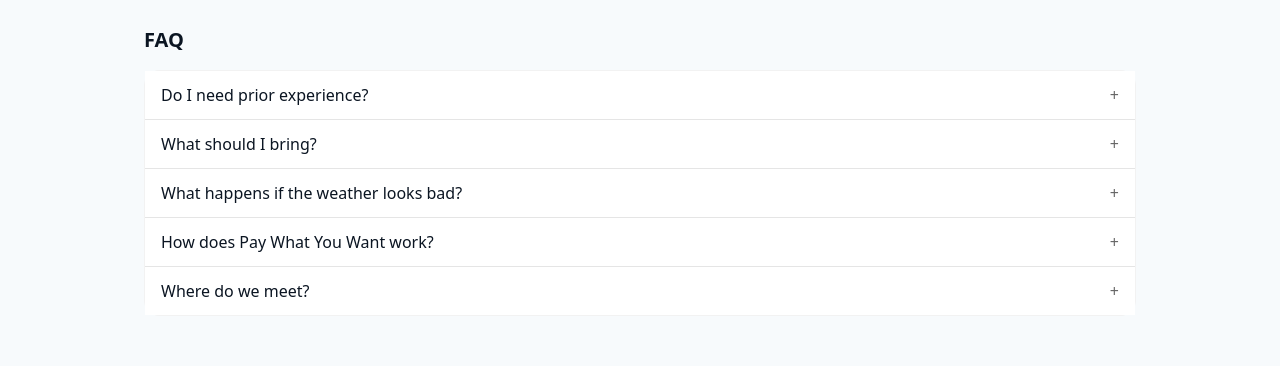
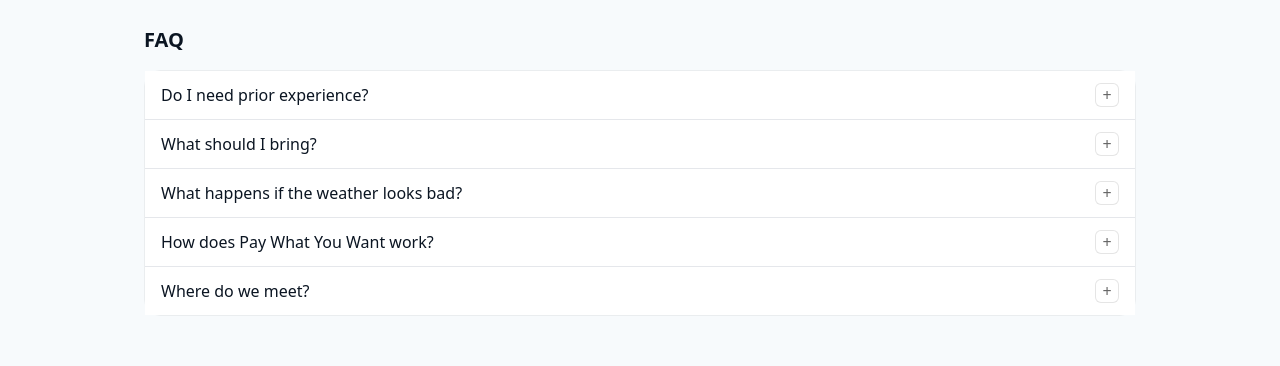
Before and after one commit to RichardRVD/be-still-crossville, a React (Vite) app: page /about in a window 1280 px wide. Shown: the part 1032-1398 px from the top of the page. Built offline with nearby package versions, Linux system fonts and the light colour scheme; no server answers.

Commit message:
add scroll manager, clean up code, clean up descriptions

```diff
--- a/src/App.jsx
+++ b/src/App.jsx
@@ -3,6 +3,7 @@ import { Outlet } from 'react-router-dom'
 import Navbar from './components/Navbar'
 import Footer from './components/Footer'
 import SocialLinks from './components/SocialLinks'
+import ScrollManager from "./components/ScrollManager";
 
 export default function App() {
   return (
@@ -11,7 +12,7 @@ export default function App() {
       <main className="flex-1">
         <Outlet />
       </main>
-      <SocialLinks /> {/* <- Now appears above footer */}
+      <SocialLinks />
       <Footer />
     </div>
   );
--- a/src/components/Accordion.jsx
+++ b/src/components/Accordion.jsx
@@ -1,63 +1,70 @@
+// src/components/Accordion.jsx
 import React, { useState } from "react";
 
-export default function Accordion({ items }) {
+export default function Accordion({ items = [], singleExpand = true }) {
+  const [openIndex, setOpenIndex] = useState(null);
+  const [openSet, setOpenSet] = useState(new Set());
+
+  function toggle(i) {
+    if (singleExpand) {
+      setOpenIndex((prev) => (prev === i ? null : i));
+    } else {
+      setOpenSet((prev) => {
+        const next = new Set(prev);
+        next.has(i) ? next.delete(i) : next.add(i);
+        return next;
+      });
+    }
+  }
+
+  const isOpen = (i) => (singleExpand ? openIndex === i : openSet.has(i));
+
   return (
-    <div className="rounded-2xl border border-black/5 bg-white divide-y divide-black/10">
-      {items.map((it, i) => (
-        <Row key={i} q={it.q} a={it.a} />
-      ))}
+    <div className="rounded-2xl border border-black/5 divide-y">
+      {items.map((item, i) => {
+        const open = isOpen(i);
+        return (
+          <div
+            key={i}
+            className={
+              "transition-colors " +
+              (open ? "bg-brand.heron/10" : "bg-white")
+            }
+          >
+            <button
+              type="button"
+              onClick={() => toggle(i)}
+              aria-expanded={open}
+              className={
+                "w-full flex items-center justify-between gap-4 px-4 py-3 text-left " +
+                (open ? "text-brand.heron" : "text-foreground")
+              }
+            >
+              {/* Keep the question visible at all times */}
+              <span className="font-medium">{item.q}</span>
+              <span
+                className={
+                  "inline-flex h-6 w-6 items-center justify-center rounded-md border border-black/10 " +
+                  (open ? "bg-brand.heron text-white" : "bg-white text-black/60")
+                }
+                aria-hidden="true"
+              >
+                {open ? "−" : "+"}
+              </span>
+            </button>
+
+            {/* Answer */}
+            <div
+              className={
+                "px-4 text-sm text-black/70 transition-[max-height,opacity] duration-200 " +
+                (open ? "opacity-100 max-h-64" : "opacity-0 max-h-0 overflow-hidden")
+              }
+            >
+              {item.a}
+            </div>
+          </div>
+        );
+      })}
     </div>
   );
 }
-
-function Row({ q, a }) {
-  const [open, setOpen] = useState(false);
-
-  return (
-    <div
-      className={[
-        "transition-colors",
-        "duration-300",
-        "relative",
-         open ? "bg-brand.heron/80 text-white" : "bg-white text-brand.heron"
-      ].join(" ")}
-    >
-      {/* left accent when open */}
-      <span
-        className={[
-          "absolute left-0 top-0 h-full w-1 rounded-l-2xl transition-opacity duration-300",
-          open ? "opacity-100 bg-brand.heron" : "opacity-0",
-        ].join(" ")}
-      />
-
-      <button
-        type="button"
-        onClick={() => setOpen((v) => !v)}
-        className="w-full px-4 py-3 text-left flex items-center justify-between relative"
-        aria-expanded={open}
-      >
-        <span className="font-medium text-brand.heron">{q}</span>
-        <span
-          className={[
-            "ml-4 text-black/60 select-none",
-            "transition-transform duration-300",
-            open ? "rotate-45" : "rotate-0",
-          ].join(" ")}
-        >
-          +
-        </span>
-      </button>
-
-      {/* Slide + fade answer */}
-      <div
-        className={[
-          "px-4 pr-6 text-sm text-black/70",
-          "overflow-hidden transition-all duration-300",
-          open ? "max-h-40 opacity-100 pb-4" : "max-h-0 opacity-0 pb-0",
-        ].join(" ")}
-      >
-        {typeof a === "string" ? <p>{a}</p> : a}
-      </div>
-    </div>
-  );
-}
--- a/src/components/Logo.jsx
+++ b/src/components/Logo.jsx
@@ -1,10 +1,23 @@
-import React from 'react'
-import logo from '../assets/logo.png';
+import React, { useEffect, useState } from 'react';
+import { supabase } from '../services/supabase';
 
 export default function Logo({ className }) {
+  const [logoUrl, setLogoUrl] = useState('');
+
+  useEffect(() => {
+    const { data } = supabase
+      .storage
+      .from('media')
+      .getPublicUrl('logo.png');
+
+    if (data?.publicUrl) {
+      setLogoUrl(data.publicUrl);
+    }
+  }, []);
+
   return (
     <img
-      src={logo}
+      src={logoUrl || ''}
       alt="Be Still Crossville Logo"
       className={className}
     />
--- /dev/null
+++ b/src/components/ScrollManager.jsx
@@ -0,0 +1,23 @@
+import { useEffect } from "react";
+import { useLocation, useNavigationType } from "react-router-dom";
+
+export default function ScrollManager() {
+  const { pathname, hash } = useLocation();
+  const navType = useNavigationType();
+
+  useEffect(() => {
+    if (hash) {
+      const el = document.getElementById(hash.slice(1));
+      if (el) {
+        el.scrollIntoView({ behavior: "smooth", block: "start" });
+        return;
+      }
+    }
+
+    if (navType === "POP") return;
+
+    window.scrollTo({ top: 0, left: 0, behavior: "auto" });
+  }, [pathname, hash, navType]);
+
+  return null;
+}
--- a/src/pages/About.jsx
+++ b/src/pages/About.jsx
@@ -2,8 +2,8 @@ import React, { useEffect, useMemo, useState } from "react";
 import { Link } from "react-router-dom";
 import { FaHeart, FaShieldAlt, FaMapMarkedAlt } from "react-icons/fa";
 import Accordion from "../components/Accordion";
-import logo from "../assets/logo.png";
-import { listAboutGallery } from "../services/storage"; // <-- NEW
+import Logo from "../components/Logo";
+import { listAboutGallery } from "../services/storage";
 
 export default function About() {
   const [lightbox, setLightbox] = useState({ open: false, src: null });
@@ -14,7 +14,7 @@ export default function About() {
     let cancelled = false;
     (async () => {
       try {
-        const urls = await listAboutGallery(); // reads from Supabase Storage (media/about)
+        const urls = await listAboutGallery();
         if (!cancelled) setGalleryUrls(urls.slice(0, 15));
       } catch (e) {
         console.warn("Gallery load failed:", e);
@@ -57,7 +57,7 @@ export default function About() {
     <section className="max-w-5xl mx-auto px-4 py-12">
       {/* Heading */}
       <header className="text-center mb-10">
-        <img src={logo} alt="Be Still Crossville logo" className="mx-auto w-16 h-16 mb-4" />
+        <Logo className="mx-auto w-16 h-16 mb-4" />
         <h1 className="text-3xl md:text-4xl font-semibold text-brand.heron">
           About Be Still Crossville
         </h1>
@@ -161,7 +161,6 @@ export default function About() {
         )}
       </div>
 
-      {/* Lightbox (simple) */}
       {lightbox.open && (
         <div
           className="fixed inset-0 z-50 bg-black/70 grid place-items-center p-4"
--- a/src/pages/Tours.jsx
+++ b/src/pages/Tours.jsx
@@ -8,7 +8,6 @@ export default function Tours() {
   const [filter, setFilter] = useState('All')
   const formRef = useRef(null)
 
-  // Catalog with categories + tags
   const TOURS = useMemo(() => ([
     // Water
     { title: 'Sunset Kayak – Meadow Park Lake', desc: 'Calm-water paddle, ~2 hours. Great for beginners.', category: 'Kayak', tags: ['Easy','Sunset','Water'] },
--- a/src/services/storage.js
+++ b/src/services/storage.js
@@ -4,7 +4,6 @@ import { supabase } from "./supabase";
  *  Falls back to probing numbered files if list() returns nothing.
  */
 export async function listAboutGallery() {
-  // 1) Try the normal list()
   try {
     const { data, error } = await supabase
       .storage
@@ -44,7 +43,6 @@ export async function listAboutGallery() {
     })
   );
 
-  // natural sort by embedded number
   urls.sort((a, b) => {
     const na = a.match(/about(\d+)/i)?.[1];
     const nb = b.match(/about(\d+)/i)?.[1];
@@ -54,7 +52,6 @@ export async function listAboutGallery() {
   return urls;
 }
 
-/** Get the hero image URL. Try a known path, then list fallback. */
 export async function getHeroImageUrl() {
   const specific = supabase.storage
     .from("media")
```
